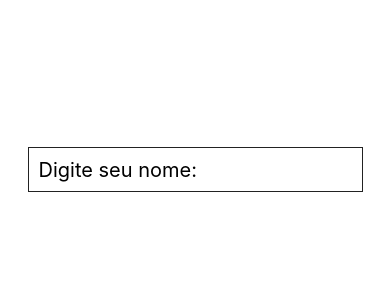
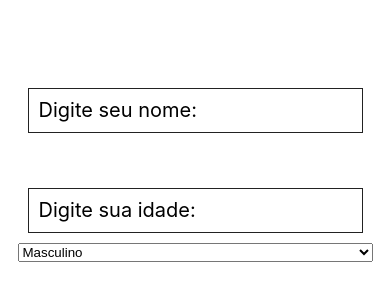
Before and after one commit to Gabrielhanel/TelaCadastro, a React Native app: screen / in a window 390 px wide. Shown: the part 270-570 px from the top of the page. Built offline with nearby package versions, Linux system fonts and the light colour scheme.

Commit message:
Adição dos componentes idade e sexo

```diff
--- a/App.js
+++ b/App.js
@@ -1,15 +1,19 @@
-import Pessoas from './src/components/nome/Nome';
 import { Component } from 'react';
 import { View, Text, TextInput, StyleSheet } from "react-native";
+import Pessoas from './src/components/nome/Nome';
+import Sexo from './src/components/sexo/Sexo';
+import Idade from './src/components/idade/Idade';
 
 class App extends Component {
   render() {
     return (
       /*Tela*/ <View style={styles.container}>
+
         <View> {/*Quadradão de cadastro*/}
-          <Pessoas /> {/*Componente que solicita à pessoa pra digitar o nome*/}
-
-
+          < Pessoas /> {/*Componente que solicita à pessoa pra digitar o nome*/}
+          < Idade />
+          < Sexo />
+          < View />
         </View>
       </View>
     );
--- a/package.json
+++ b/package.json
@@ -12,7 +12,8 @@
     "expo": "~52.0.38",
     "expo-status-bar": "~2.0.1",
     "react": "18.3.1",
-    "react-native": "0.76.7"
+    "react-native": "0.76.7",
+    "@react-native-picker/picker": "2.9.0"
   },
   "devDependencies": {
     "@babel/core": "^7.20.0"
--- /dev/null
+++ b/src/components/idade/Idade.js
@@ -0,0 +1,49 @@
+import React, { Component } from 'react';
+import { View, TextInput, StyleSheet, Alert } from "react-native";
+
+class Idade extends Component {
+  constructor(props) {
+    super(props);
+    this.state = {
+      idade: ""
+    };
+  }
+
+  InputNumerico = (idadePessoa) => {
+    const idadeNumerica = parseInt(idadePessoa) || 0; //converte o valor digitado pelo usuario em numero inteiro usando usando parseInt(idadePessoa)
+
+    if (idadeNumerica <= 0 || idadeNumerica >= 115) {
+      Alert.alert("Erro", "Digite uma idade válida!");
+    } else {
+      this.setState({ idade: idadeNumerica });
+    }
+  };
+
+  render() {
+    return (
+      <View>
+        <TextInput
+          keyboardType="numeric"
+          style={styles.input}
+          placeholder="Digite sua idade:"
+          onChangeText={this.InputNumerico}
+          value={this.state.idade.toString()} // O TextInput recebe sempre uma string como valor, por padrão,mas this.state.idade contém um número. Como tem um número, usamos .toString() para garantir que o valor exibido seja sempre uma string. -- ParseInt converte de string para numero e toString converte de numero pra string novamente.
+        />
+      </View>
+    );
+  }
+}
+
+const styles = StyleSheet.create({
+  input: {
+    height: 45,
+    borderWidth: 1,
+    borderColor: "#222",
+    margin: 10,
+    marginTop: 45,
+    fontSize: 20,
+    padding: 10,
+  },
+});
+
+export default Idade;
--- /dev/null
+++ b/src/components/sexo/Sexo.js
@@ -0,0 +1,36 @@
+import React, { Component } from 'react';
+import { View, Text, StyleSheet } from "react-native";
+import {Picker} from '@react-native-picker/picker';
+
+class Sexo extends Component {
+
+    constructor(props) {
+        super(props)
+        this.state = {
+            sexo: 0,
+            sexos: [
+                {key: 1, value: 1, label: 'Masculino' },
+                {key: 2, value: 2, label: 'Feminino'}
+            ]
+
+        }
+    }
+    render() {
+
+        let sexoItem = this.state.sexos.map((sexos) => (
+            <Picker.Item key={sexos.key} label={sexos.label} value={sexos.value} />
+        ))
+        return (
+            <View>
+                <Picker
+                    selectedValue={this.state.sexo}
+                    onValueChange={ (itemValue, itemIndex) => this.setState({sexo: itemValue})}
+                >
+                {sexoItem}
+                </Picker>
+            </View>
+        )
+    }
+}
+
+export default Sexo;
```
Also changed, not shown: 1 other file (tests, documents, lock files or other folders).
